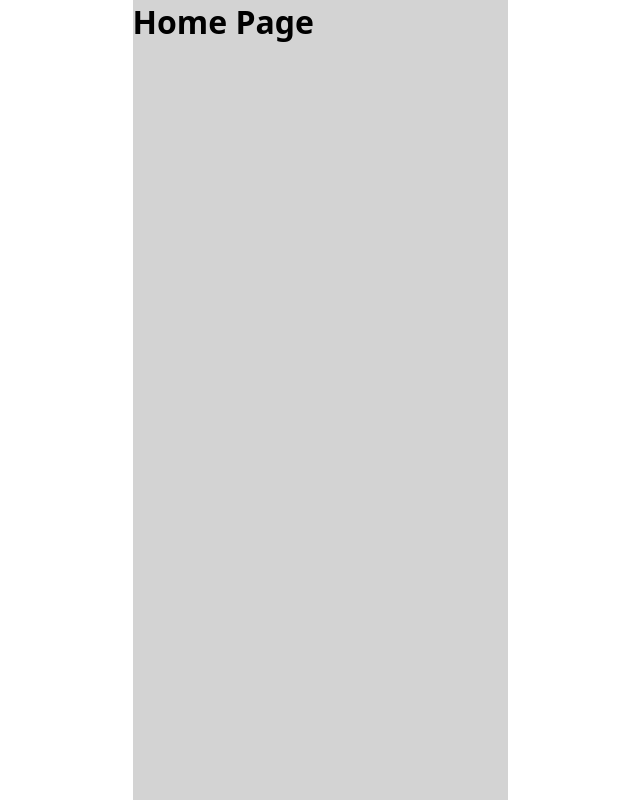
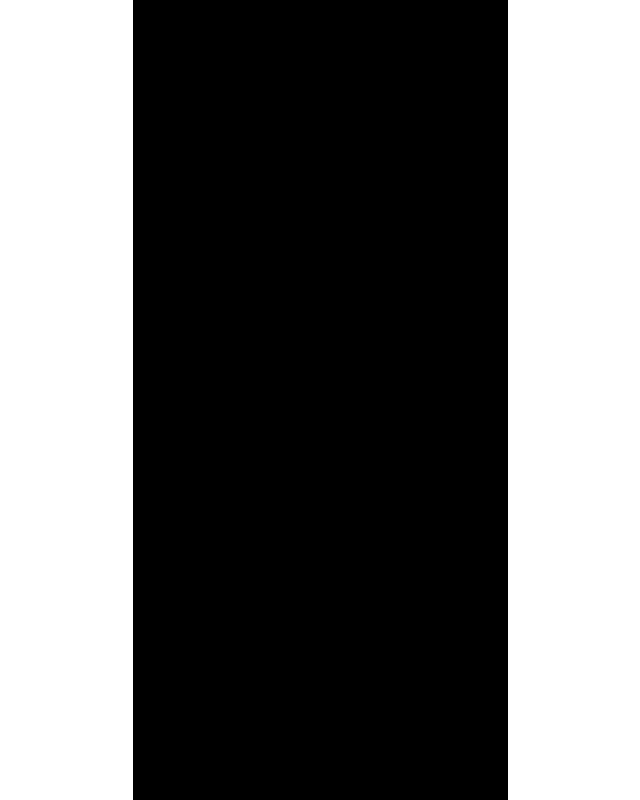
Before and after one commit to wuzoo/WEB2_FE, a React (Vite) app: page / in a window 1280 px wide. Shown: the whole page, without its empty margins (320-960 px from the left). Built offline with nearby package versions, Linux system fonts and the light colour scheme.

Commit message:
style: 배경색 검정으로 변경

```diff
--- a/src/components/layout/MobileLayout.jsx
+++ b/src/components/layout/MobileLayout.jsx
@@ -8,7 +8,7 @@ const Layout = styled.div`
   width: 375px;
   min-height: 100vh;
 
-  background-color: lightgray;
+  background-color: ${({ theme }) => theme.colors.black};
 
   overflow: hidden;
 `;
```
